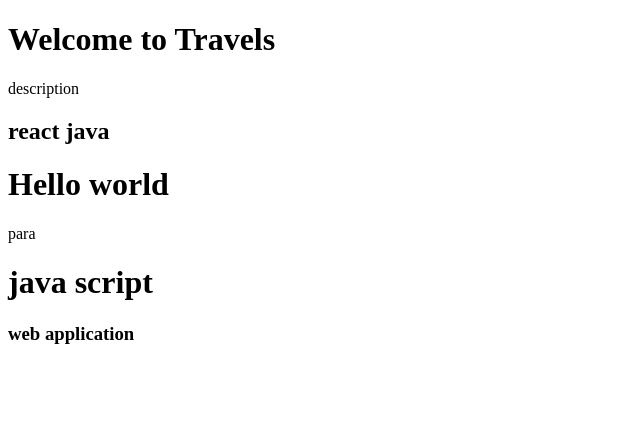
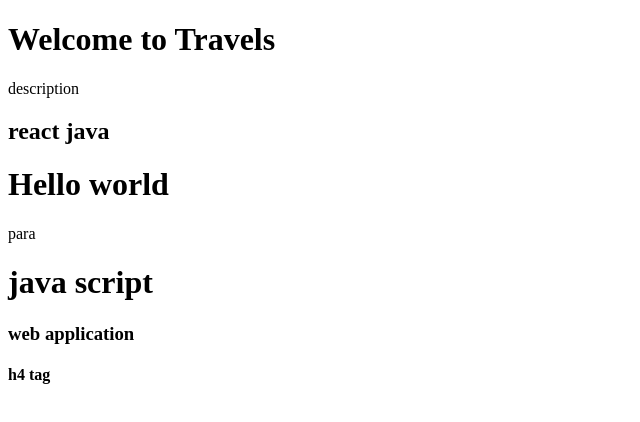
Before and after one commit to medipallibharath/travelbookings, a website: page index.html in a window 1280 px wide. Shown: the full height of the page, 0-640 px from the left. Drawn offline with Linux system fonts and the light colour scheme.

Commit message:
add h4 tag

```diff
--- a/index.html
+++ b/index.html
@@ -13,5 +13,6 @@
     <p>para</p>
     <h1>java script</h1>
     <h3>web application</h3>
+    <h4>h4 tag</h4>
   </body>
 </html>
```
